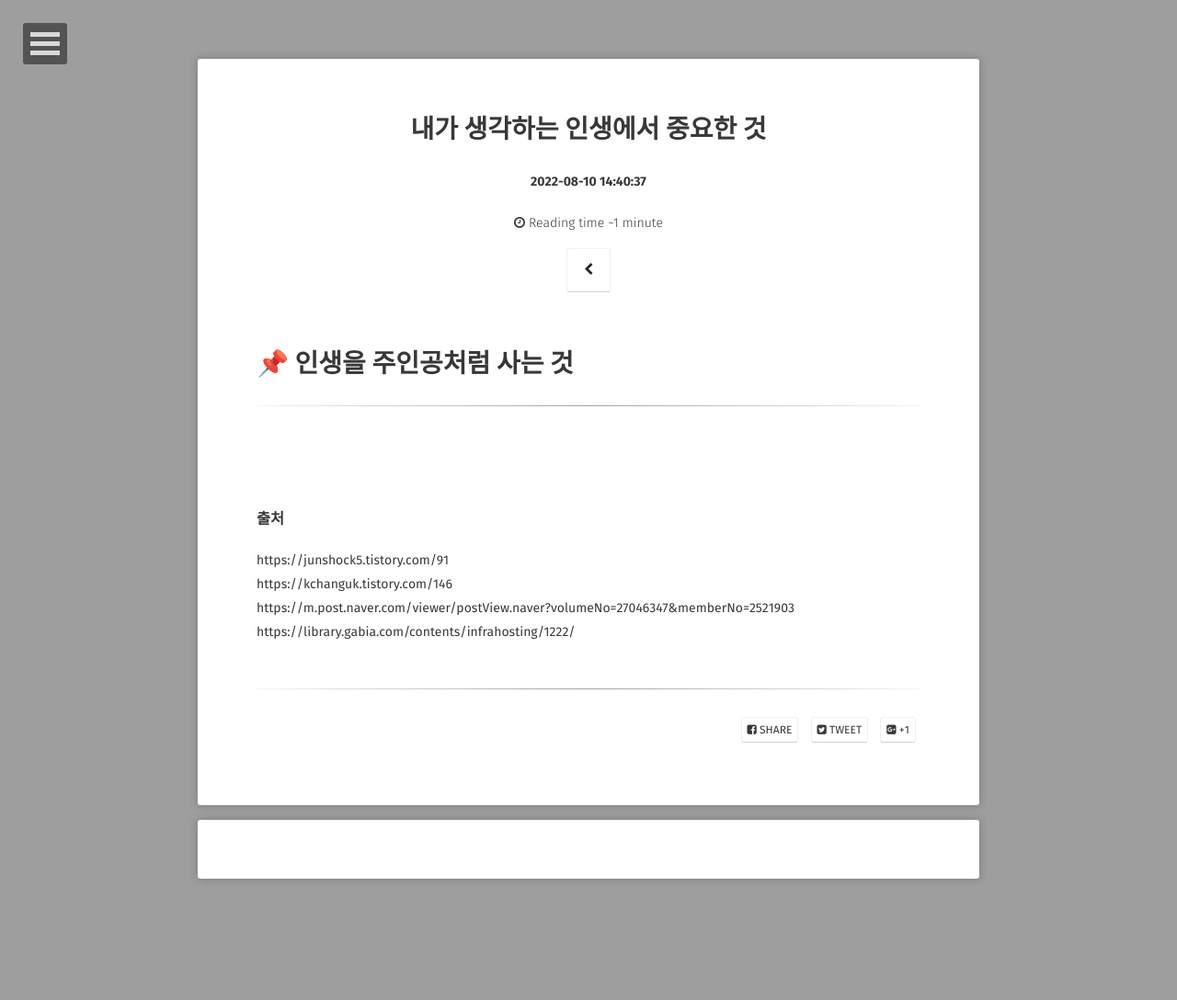
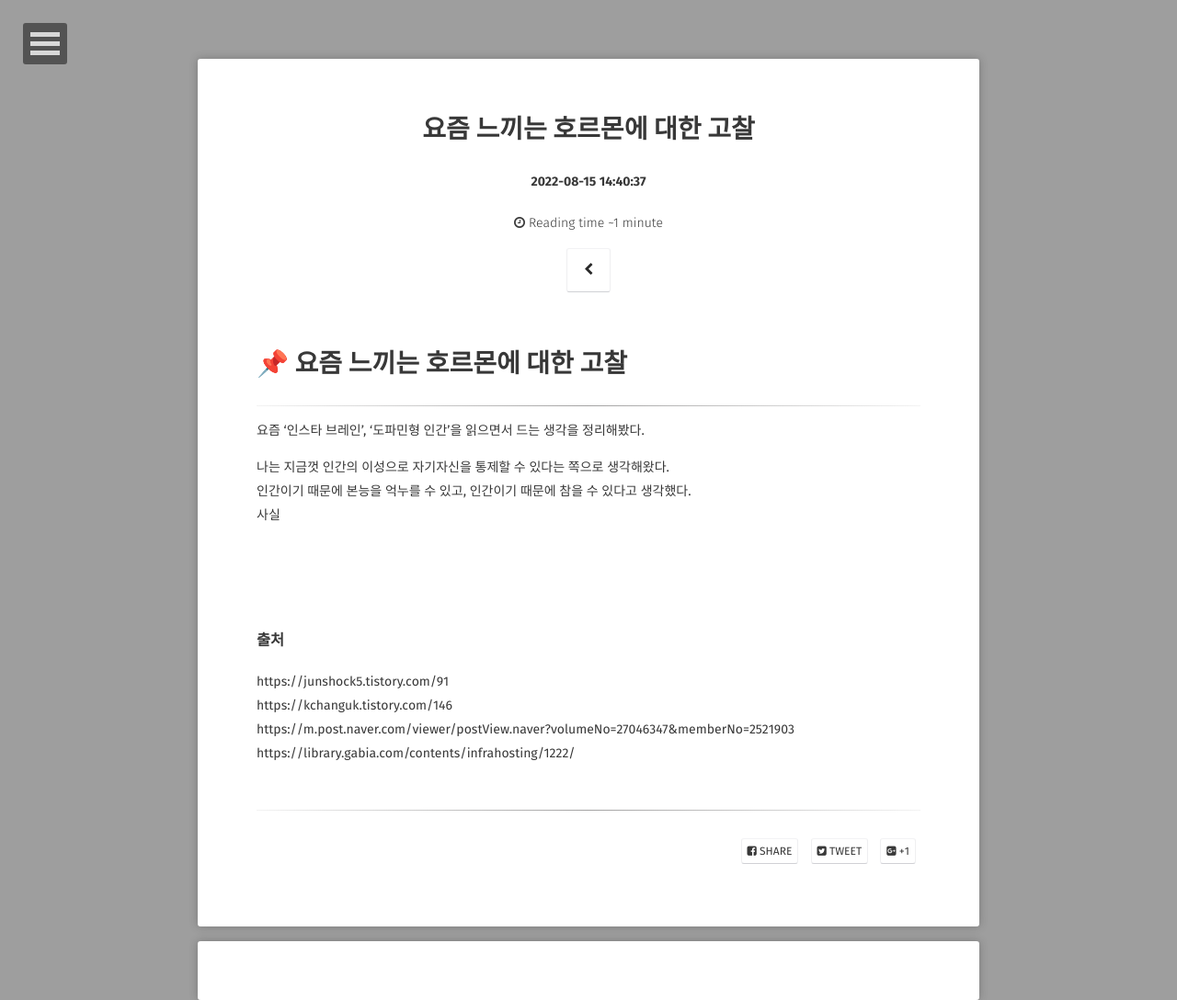
Before and after one commit to KYJKY/KYJKY.github.io, a Jekyll site: the page built from _posts/2022-08-10-[think].markdown, in a window 1280 px wide. Shown: the whole page at 92% size. Built offline with Jekyll 4.4.1, drawn with Linux system fonts in a browser that asks for light colours; some web fonts are replaced; comment, search, counter and statistics services are not loaded; before the commit the page ends 964 px from its top, so only the background shows below that.

Commit message:
test think2

```diff
--- a/_posts/2022-08-10-[think].markdown
+++ b/_posts/2022-08-10-[think].markdown
@@ -1,19 +1,25 @@
 ---
 layout: post
-title: "내가 생각하는 인생에서 중요한 것"
-date: 2022-08-10 23:40:37 +09:00
-excerpt: "잊지말자 내 자신 <br>22.08.10"
+title: "요즘 느끼는 호르몬에 대한 고찰"
+date: 2022-08-15 23:40:37 +09:00
+excerpt: "인간은 이성을 지녔지만, 이성은 호르몬을 따라간다. <br>22.08.10"
 think: true
 categories: think
 comments: true
 ---
-# 📌 인생을 주인공처럼 사는 것
+# 📌 요즘 느끼는 호르몬에 대한 고찰
 ---------------------------
 
 <!-- <figure>
     <a href="/assets/img/cs/2022-08-07/server.png"><img src="/assets/img/cs/2022-08-08/server.png"></a>
     <figcaption style="text-align:center"></figcaption>
 </figure> -->
+
+요즘 '인스타 브레인', '도파민형 인간'을 읽으면서 드는 생각을 정리해봤다.
+
+나는 지금껏 인간의 이성으로 자기자신을 통제할 수 있다는 쪽으로 생각해왔다.
+인간이기 때문에 본능을 억누를 수 있고, 인간이기 때문에 참을 수 있다고 생각했다.
+사실
 
 
 
```
